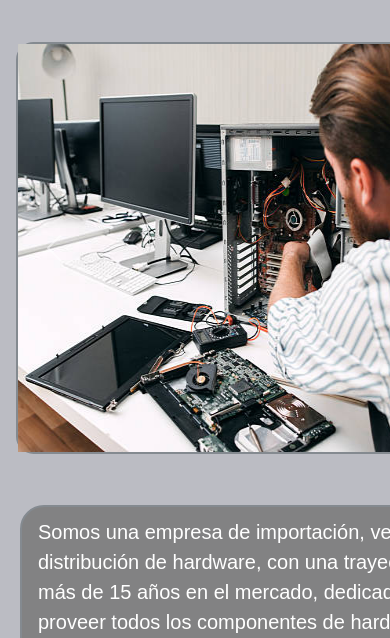
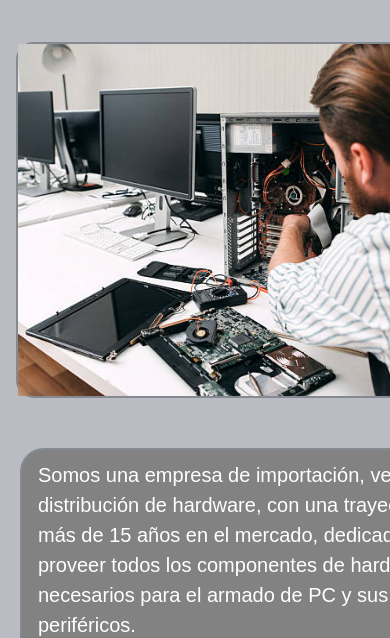
Before and after one commit to CristianMartin/CoderHome-Aranguren-Cristian, a website: page pages/quienes-somos.html in a window 390 px wide. Shown: the part 210-848 px from the top of the page. Drawn offline with nearby package versions, Linux system fonts and the light colour scheme; a web font is replaced by a local one.

Commit message:
fix carrusel quienes somos

```diff
--- a/scss/_quienes-somos.scss
+++ b/scss/_quienes-somos.scss
@@ -67,4 +67,8 @@
         align-self: center;
 		width: auto;
     }
+
+	.quienes-somos-img {
+		height: 22rem;
+	}
 }
```
Also changed, not shown: css/styles.css.
